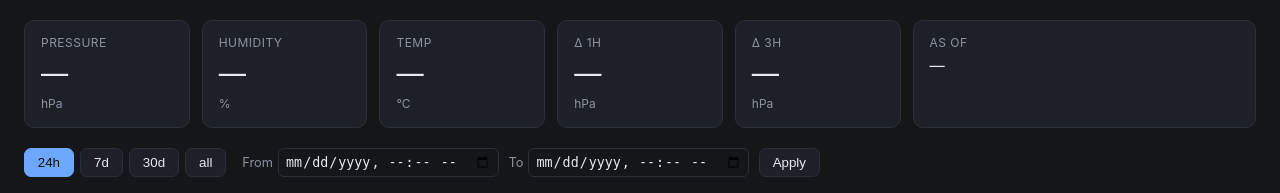
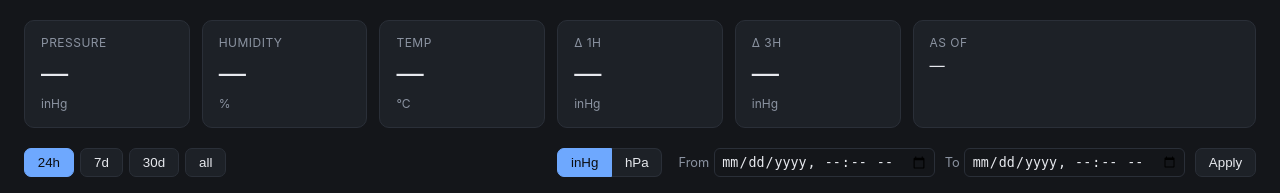
Before and after one commit to Edinunzio/the-fragile, a FastAPI app: page / in a window 1280 px wide. Shown: the part 55-248 px from the top of the page. Run offline with FastAPI, Linux system fonts and the light colour scheme; data that the repository does not hold is empty; some libraries are stand-ins or nearby versions.

Commit message:
Dashboard: hPa/inHg unit toggle (defaults to inHg)
US weather uses inches of mercury; the data is stored in hPa (BME280/NOAA native,
scientific standard). Add a unit toggle that converts on display only — cards, chart,
and deltas — defaulting to the familiar inHg. Storage and alert-threshold logic stay
in hPa, so switching units never affects what triggers a drop alert. Toggling re-renders
from cached data without a refetch; inHg deltas show 3 decimals for resolution.

Co-Authored-By: Claude Opus 4.8 <noreply@anthropic.com>

```diff
--- a/web/static/app.js
+++ b/web/static/app.js
@@ -1,17 +1,30 @@
 // The Fragile — dashboard frontend.
 // Fetches readings for the selected range, draws the pressure chart, and fills the
 // "current reading" cards (highlighting the delta cards when a drop threshold is breached).
+//
+// Pressure is STORED and alert-checked in hPa; the UI can display hPa or inHg. Conversion is
+// linear (inHg = hPa / 33.8639), so deltas convert with the same factor — only the displayed
+// numbers change, never the alert logic.
 
 (function () {
   const body = document.body;
-  const T1 = parseFloat(body.dataset.threshold1h);
-  const T3 = parseFloat(body.dataset.threshold3h);
+  const T1 = parseFloat(body.dataset.threshold1h); // hPa
+  const T3 = parseFloat(body.dataset.threshold3h); // hPa
+  const HPA_PER_INHG = 33.8639;
 
   let chart = null;
   let activeRange = "24h";
+  let unit = "inHg";
+  let lastSeries = [];
+  let lastLatest = null;
+
+  // hPa -> current display unit.
+  const conv = (hpa) => (hpa == null ? null : unit === "inHg" ? hpa / HPA_PER_INHG : hpa);
+  const pDigits = () => (unit === "inHg" ? 2 : 1); // absolute pressure
+  const dDigits = () => (unit === "inHg" ? 3 : 1); // deltas (inHg deltas are small)
 
   const fmt = (v, digits, sign) =>
-    v === null || v === undefined ? "—" : (sign ? (v >= 0 ? "+" : "") : "") + v.toFixed(digits);
+    v == null ? "—" : (sign && v >= 0 ? "+" : "") + v.toFixed(digits);
 
   async function fetchReadings(params) {
     const qs = new URLSearchParams(params).toString();
@@ -22,22 +35,21 @@
 
   function drawChart(rows) {
     const labels = rows.map((r) => new Date(r.ts).toLocaleString());
-    // When the server downsamples it returns per-bucket min/max; draw that as a faint band
-    // behind the average line. For raw ranges min==max==pressure, so the band is invisible.
+    // Downsampled ranges carry per-bucket min/max; draw that as a faint band behind the
+    // average line. Raw ranges have min==max==pressure, so the band is invisible.
     const datasets = [
-      // Band: max (invisible line) then min filling up to it.
-      { label: "_max", data: rows.map((r) => r.pressure_max), borderWidth: 0, pointRadius: 0, fill: false },
+      { label: "_max", data: rows.map((r) => conv(r.pressure_max)), borderWidth: 0, pointRadius: 0, fill: false },
       {
         label: "_min",
-        data: rows.map((r) => r.pressure_min),
+        data: rows.map((r) => conv(r.pressure_min)),
         borderWidth: 0,
         pointRadius: 0,
         backgroundColor: "rgba(110,168,254,0.10)",
         fill: "-1",
       },
       {
-        label: "Pressure (hPa)",
-        data: rows.map((r) => r.pressure_hpa),
+        label: "Pressure (" + unit + ")",
+        data: rows.map((r) => conv(r.pressure_hpa)),
         borderColor: "#6ea8fe",
         borderWidth: 1.5,
         pointRadius: 0,
@@ -55,10 +67,7 @@
           y: { ticks: { color: "#8b93a1" }, grid: { color: "#2a2f38" } },
         },
         plugins: {
-          legend: {
-            // Hide the internal band datasets (names starting with "_").
-            labels: { color: "#e7e9ee", filter: (item) => !item.text.startsWith("_") },
-          },
+          legend: { labels: { color: "#e7e9ee", filter: (item) => !item.text.startsWith("_") } },
         },
       },
     };
@@ -72,34 +81,42 @@
 
   function updateCards(last) {
     if (!last) return;
-    document.getElementById("c-pressure").textContent = fmt(last.pressure_hpa, 2);
+    document.getElementById("c-pressure").textContent = fmt(conv(last.pressure_hpa), pDigits());
     document.getElementById("c-humidity").textContent = fmt(last.humidity_pct, 1);
     document.getElementById("c-temp").textContent = fmt(last.temp_c, 2);
-    document.getElementById("c-d1h").textContent = fmt(last.pressure_change_1h, 2, true);
-    document.getElementById("c-d3h").textContent = fmt(last.pressure_change_3h, 2, true);
+    document.getElementById("c-d1h").textContent = fmt(conv(last.pressure_change_1h), dDigits(), true);
+    document.getElementById("c-d3h").textContent = fmt(conv(last.pressure_change_3h), dDigits(), true);
     document.getElementById("c-ts").textContent = new Date(last.ts).toLocaleString();
 
+    // Alert check uses raw hPa values + hPa thresholds, regardless of display unit.
     toggleAlert("card-d1h", last.pressure_change_1h, T1);
     toggleAlert("card-d3h", last.pressure_change_3h, T3);
+
+    document.querySelectorAll(".punit").forEach((el) => (el.textContent = unit));
   }
 
-  function toggleAlert(id, delta, threshold) {
-    const el = document.getElementById(id);
-    const breached = delta !== null && delta !== undefined && delta <= -threshold;
-    el.classList.toggle("alert", breached);
+  function toggleAlert(id, deltaHpa, thresholdHpa) {
+    const breached = deltaHpa != null && deltaHpa <= -thresholdHpa;
+    document.getElementById(id).classList.toggle("alert", breached);
+  }
+
+  function render() {
+    drawChart(lastSeries);
+    updateCards(lastLatest);
   }
 
   async function load(params) {
     try {
-      // Chart series (possibly downsampled) and the true latest reading for the cards
-      // are fetched independently — the cards must show the real last reading and its
-      // real deltas, not a downsampled bucket average.
+      // Chart series (possibly downsampled) and the true latest reading for the cards are
+      // fetched independently — the cards must show the real last reading and its real
+      // deltas, not a downsampled bucket average.
       const [series, latest] = await Promise.all([
         fetchReadings(params),
         fetch("/api/latest").then((r) => r.json()),
       ]);
-      drawChart(series);
-      updateCards(latest);
+      lastSeries = series;
+      lastLatest = latest;
+      render();
     } catch (e) {
       console.error(e);
     }
@@ -111,6 +128,15 @@
       activeRange = btn.dataset.range;
       document.querySelectorAll(".preset").forEach((b) => b.classList.toggle("active", b === btn));
       load({ range: activeRange });
+    });
+  });
+
+  // Unit toggle — re-renders from cached data, no refetch.
+  document.querySelectorAll(".unit-btn").forEach((btn) => {
+    btn.addEventListener("click", () => {
+      unit = btn.dataset.unit;
+      document.querySelectorAll(".unit-btn").forEach((b) => b.classList.toggle("active", b === btn));
+      render();
     });
   });
 
--- a/web/static/styles.css
+++ b/web/static/styles.css
@@ -71,6 +71,11 @@ button {
 }
 button:hover { border-color: var(--accent); }
 button.preset.active { background: var(--accent); color: #0b0d10; border-color: var(--accent); }
+.unit-toggle { display: flex; gap: 0; margin-left: auto; }
+.unit-btn { border-radius: 0; }
+.unit-btn:first-child { border-radius: 7px 0 0 7px; }
+.unit-btn:last-child { border-radius: 0 7px 7px 0; border-left: none; }
+.unit-btn.active { background: var(--accent); color: #0b0d10; border-color: var(--accent); }
 .custom { display: flex; gap: 0.6rem; align-items: center; flex-wrap: wrap; }
 .custom label { color: var(--muted); font-size: 0.8rem; display: flex; gap: 0.3rem; align-items: center; }
 input[type="datetime-local"] {
--- a/web/templates/index.html
+++ b/web/templates/index.html
@@ -16,11 +16,11 @@
   </header>
 
   <section class="cards">
-    <div class="card"><span class="label">Pressure</span><span id="c-pressure" class="value">—</span><span class="unit">hPa</span></div>
+    <div class="card"><span class="label">Pressure</span><span id="c-pressure" class="value">—</span><span class="unit punit">inHg</span></div>
     <div class="card"><span class="label">Humidity</span><span id="c-humidity" class="value">—</span><span class="unit">%</span></div>
     <div class="card"><span class="label">Temp</span><span id="c-temp" class="value">—</span><span class="unit">°C</span></div>
-    <div class="card" id="card-d1h"><span class="label">Δ 1h</span><span id="c-d1h" class="value">—</span><span class="unit">hPa</span></div>
-    <div class="card" id="card-d3h"><span class="label">Δ 3h</span><span id="c-d3h" class="value">—</span><span class="unit">hPa</span></div>
+    <div class="card" id="card-d1h"><span class="label">Δ 1h</span><span id="c-d1h" class="value">—</span><span class="unit punit">inHg</span></div>
+    <div class="card" id="card-d3h"><span class="label">Δ 3h</span><span id="c-d3h" class="value">—</span><span class="unit punit">inHg</span></div>
     <div class="card wide"><span class="label">As of</span><span id="c-ts" class="value small">—</span></div>
   </section>
 
@@ -29,6 +29,10 @@
       {% for p in presets %}
       <button class="preset" data-range="{{ p }}">{{ p }}</button>
       {% endfor %}
+    </div>
+    <div class="unit-toggle">
+      <button class="unit-btn active" data-unit="inHg">inHg</button>
+      <button class="unit-btn" data-unit="hPa">hPa</button>
     </div>
     <form class="custom" id="custom-range">
       <label>From <input type="datetime-local" id="from"></label>
```
